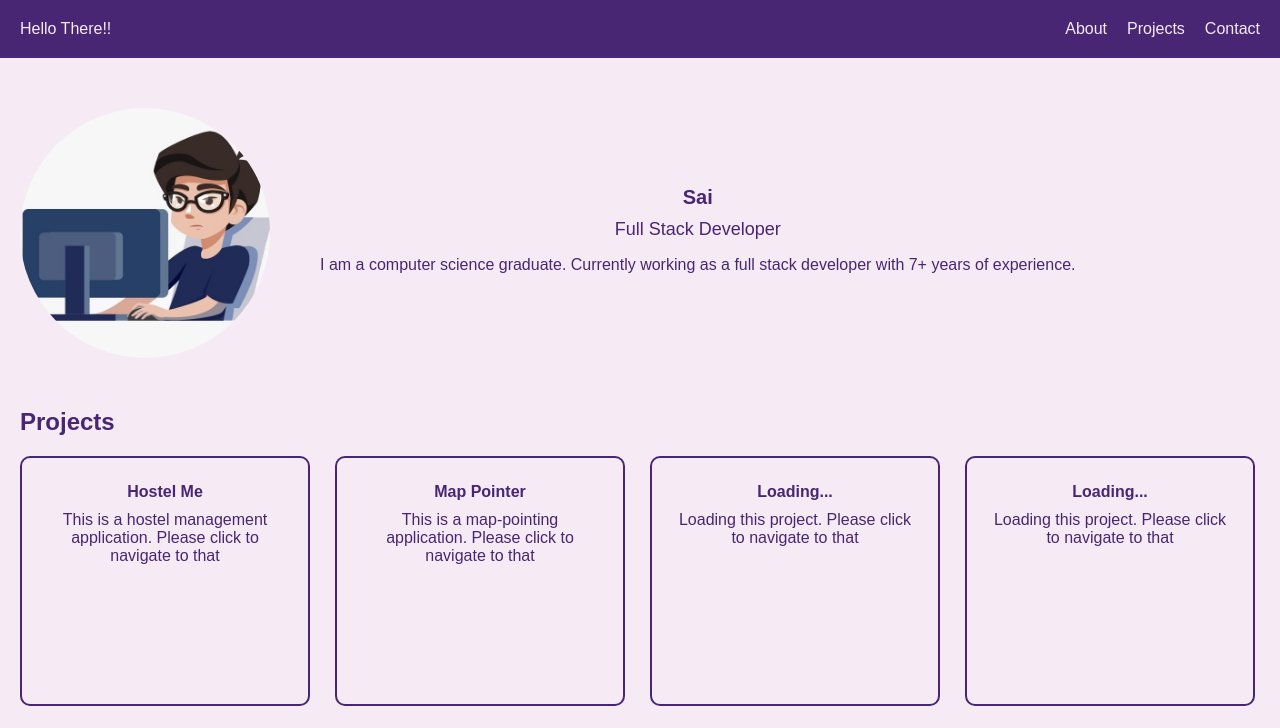
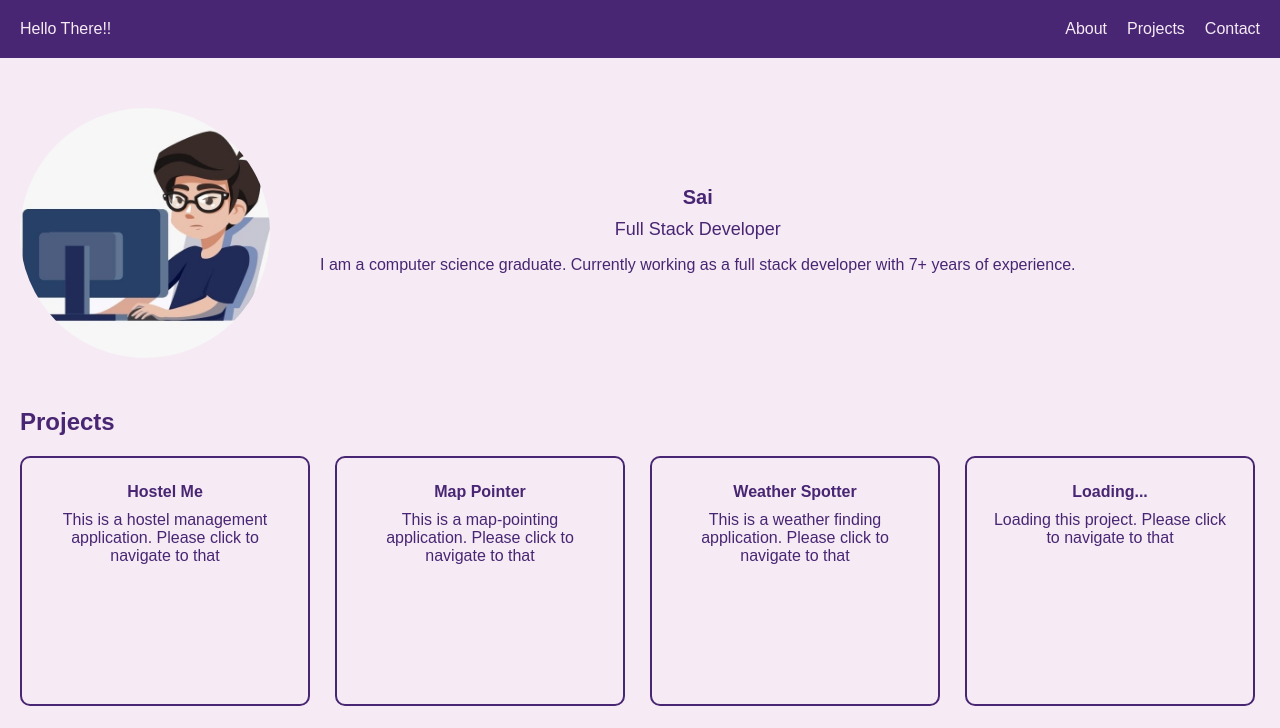
Before and after one commit to saikmadana/portfolio, a website: page index.html in a window 1280 px wide. Shown: the top 728 px of the page. Drawn offline with Linux system fonts and the light colour scheme.

Commit message:
Update index.html

```diff
--- a/index.html
+++ b/index.html
@@ -52,9 +52,9 @@
                     <div class="project-card__link"><a href="https://map-pointer.netlify.app/" target="_blank">Go To Project</a></div>
                 </section>
                 <section class="projects-card">
-                    <div class="projects-card__name">Loading...</div>
-                    <div class="projects-card__desc">Loading this project. Please click to navigate to that</div>
-                    <div class="project-card__link"><a href="https://saikmadana.netlify.app/" target="_blank">Go To Project</a></div>
+                    <div class="projects-card__name">Weather Spotter</div>
+                    <div class="projects-card__desc">This is a weather finding application. Please click to navigate to that</div>
+                    <div class="project-card__link"><a href="https://weatherspotter.netlify.app/" target="_blank">Go To Project</a></div>
                 </section>
                 <section class="projects-card">
                     <div class="projects-card__name">Loading...</div>
```
